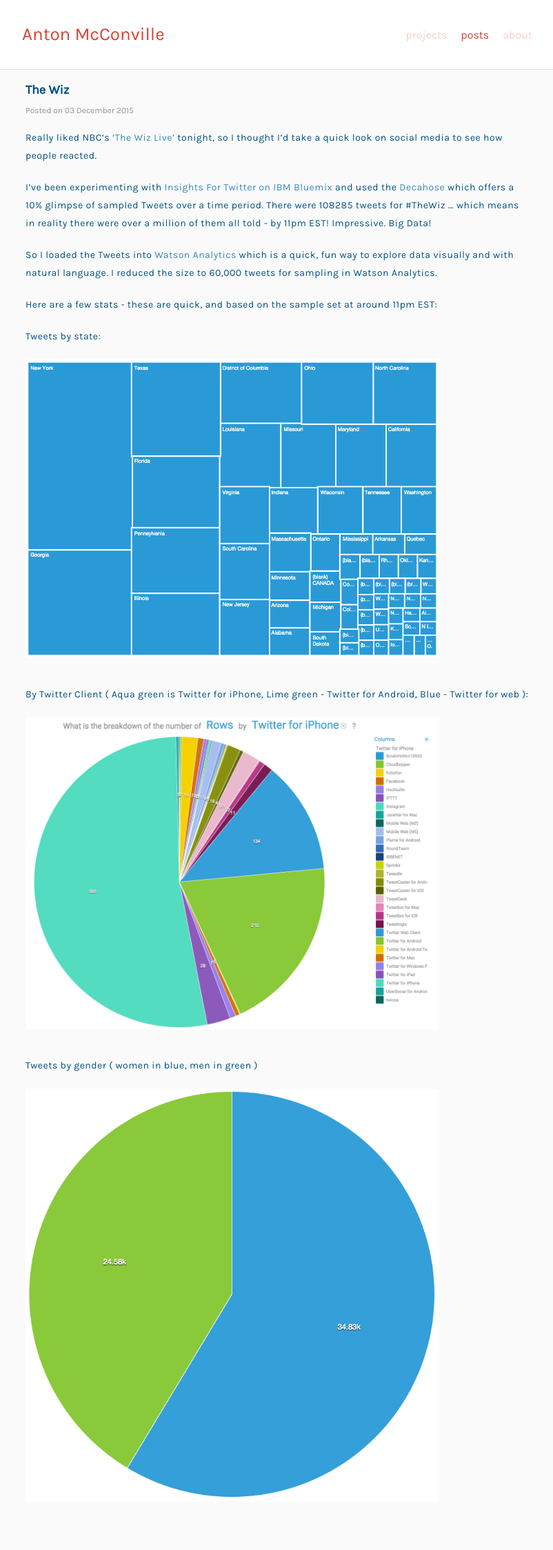
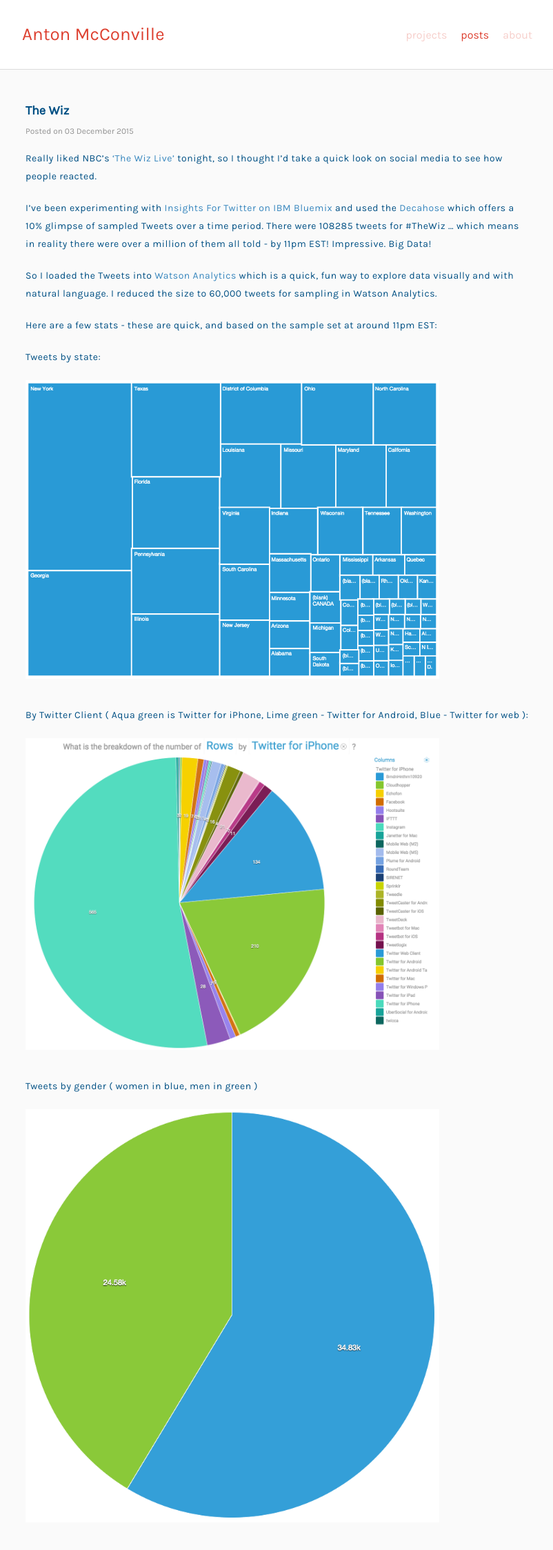
Before and after one commit to antonmc/antonmc.github.io, a Jekyll site: the page built from _posts/blog/2015-12-03-the-wiz.md, in a window 1280 px wide. Shown: the whole page at 69% size, without its empty margins (238-1040 px from the left). Built offline with Jekyll 4.4.1, drawn with Linux system fonts in a browser that asks for light colours; comment, search, counter and statistics services are not loaded; before the commit the page ends 2217 px from its top, so only the background shows below that.

Commit message:
style tweak

```diff
--- a/style/main.css
+++ b/style/main.css
@@ -396,13 +396,13 @@
 }
 
 .wrapper {
-    padding: 0;
-    margin: 0;
-    background-color: #fafafa;
-    /* background: #FFF; */
-    /* background: url(grid.jpg); */
-    font-family: 'Karla', 'Open Sans', sans-serif;
-    /* -webkit-font-smoothing: antialiased; */
+    display: flex;
+    flex-direction: column;
+    justify-content: flex-start;
+    /* background-color: #fff; */
+    border-radius: 2px;
+    margin-top: 30px;
+    /* padding: 30px; */
 }
 
 .inner {
```
